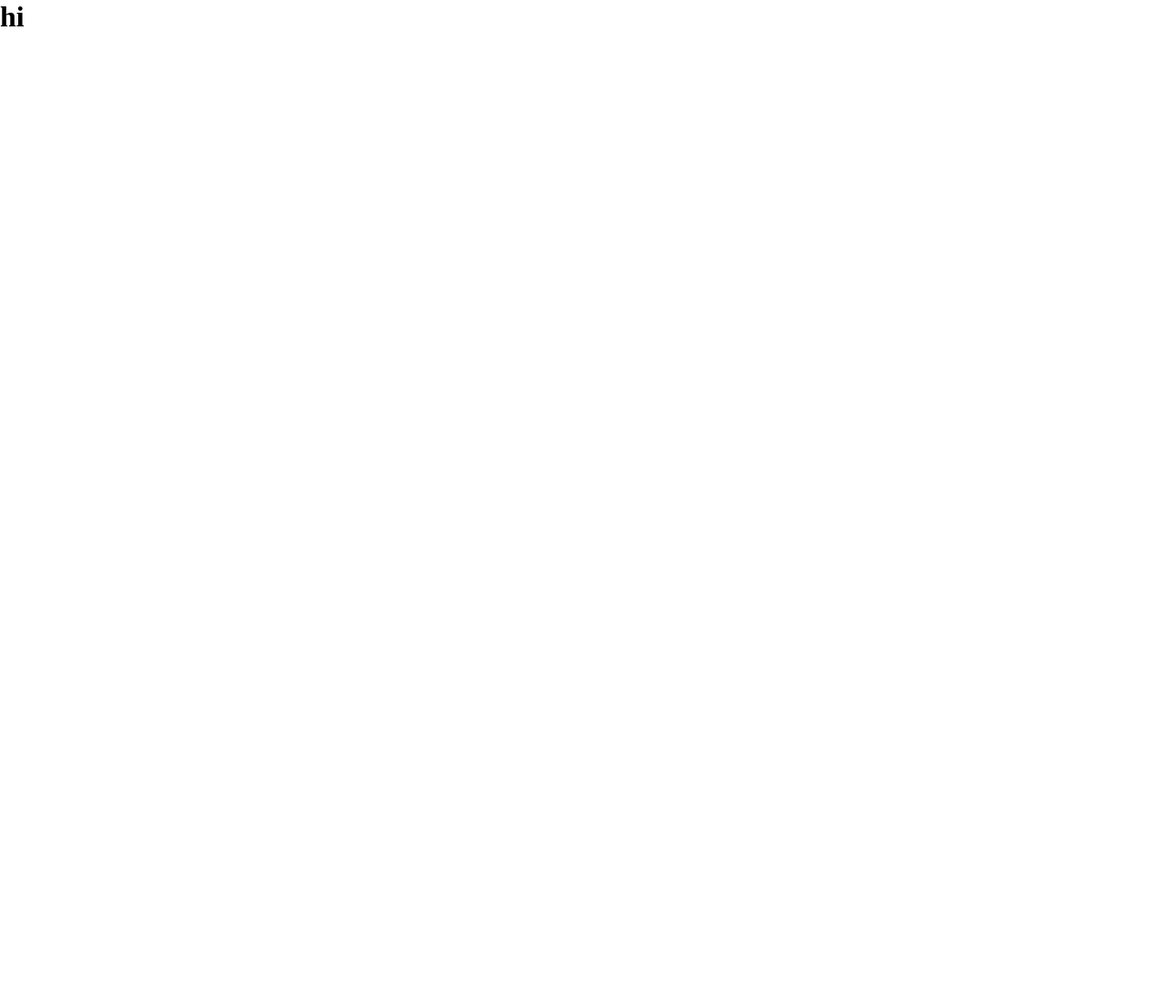
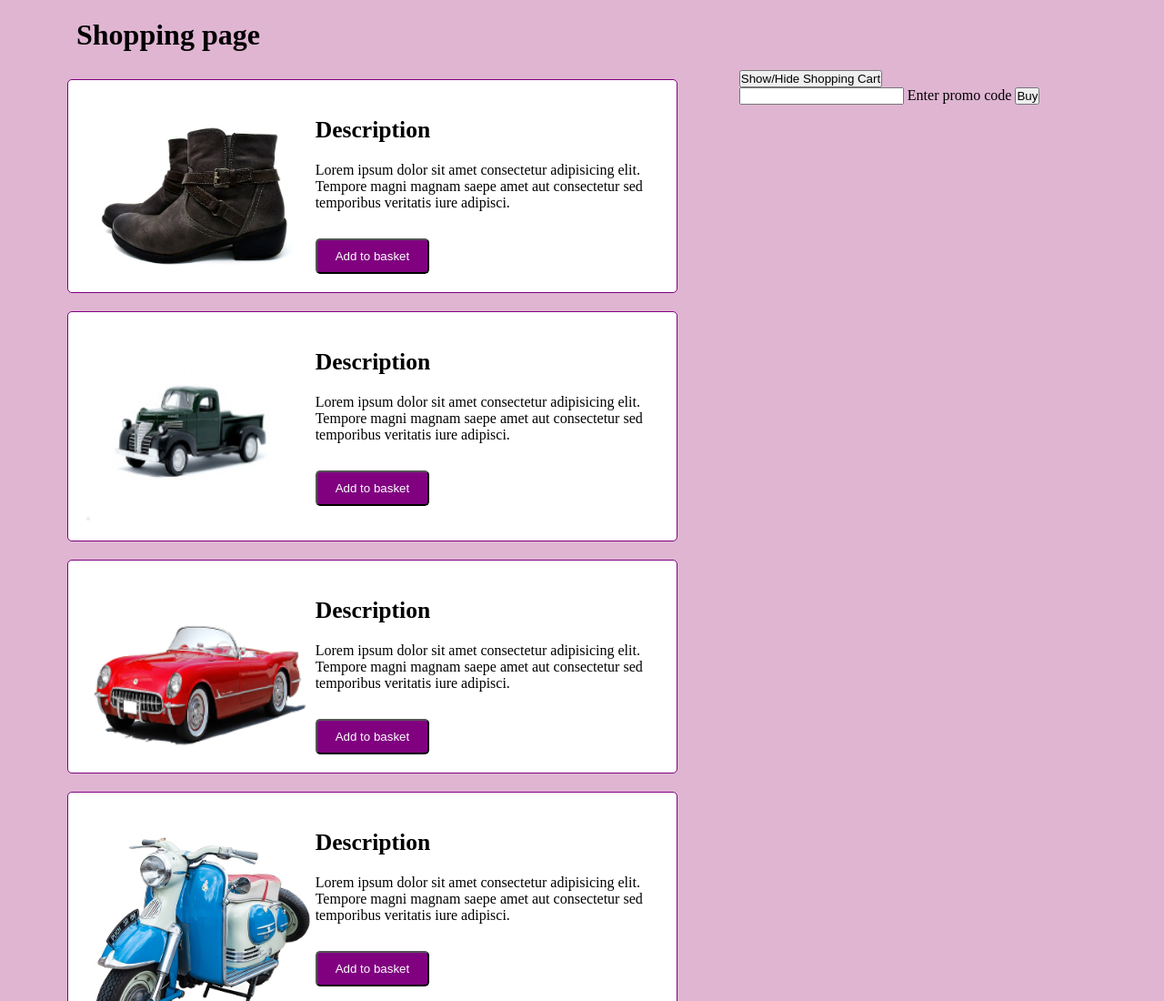
Before and after one commit to djordjijem/Web-components, a plain HTML site: page Listing-page/index.html in a window 1280 px wide. Shown: the top 1100 px of the page at 91% size. Before the commit the page ends 800 px from the top, so only its background shows below. Drawn offline with Linux system fonts and the light colour scheme.

Commit message:
add changes

```diff
--- a/Listing-page/CSS/main.css
+++ b/Listing-page/CSS/main.css
@@ -3,3 +3,50 @@
     margin: 0;
     padding: 0;
 }
+body {
+    background-color: rgb(223, 181, 210);
+}
+h1 {
+    margin: 20px;
+}
+.container {
+    max-width: 90%;
+    margin: auto;
+}
+.wrapper__sections {
+    width: 60%;
+    float: left;
+}
+.products {
+    border: 1px solid purple;
+    border-radius: 5px;
+    margin: 10px;
+    float: left;
+    padding: 20px;
+    background-color: white;
+}
+.products img {
+    width: 40%;
+    height: 40%;
+   float: left;
+}
+
+.description h3 {
+    margin: 20px;
+    font-size: 1.6em;
+}
+.description button {
+    padding: 10px 20px;
+    margin-top: 30px;
+    background-color: purple;
+    color: white;
+    outline: none;
+    cursor: pointer;
+    border-radius: 5px;
+}
+
+/*SHOPPING CART*/
+.shopping__cart {
+    width: 35%;
+    float: right;
+}
--- a/Listing-page/index.html
+++ b/Listing-page/index.html
@@ -6,10 +6,95 @@
     <title>Shoping Page</title>
     <meta name="viewport" content="width=device-width, initial-scale=1">
     <link rel="stylesheet" type="text/css" media="screen" href="css/main.css" />
+    <link rel="stylesheet" type="text/css" media="screen" href="css/products.css" />
+    <link rel="stylesheet" type="text/css" media="screen" href="css/shopping-basket.css" />
 </head>
 <body id="body">
     <div class="container">
-       <h1>hi</h1>
+       <h1>Shopping page</h1>
+       <div class="wrapper__sections">
+            <section class="products">
+            <div class="container__products">
+            <img src="images/ankle-boots-3053473_640.jpg" alt="">
+            <div class="description">
+            <h3>Description</h3>
+            <p>Lorem ipsum dolor sit amet consectetur adipisicing elit. Tempore magni magnam saepe amet aut consectetur sed temporibus veritatis iure adipisci.</p>
+            <button id="add--to--basket">Add to basket</button>
+            </div>
+
+            </div>
+            </section> <!-- products-->
+
+            <section class="products">
+            <div class="container__products">
+            <img src="images/car-3251609_640.jpg" alt="">
+            <div class="description">
+            <h3>Description</h3>
+            <p>Lorem ipsum dolor sit amet consectetur adipisicing elit. Tempore magni magnam saepe amet aut consectetur sed temporibus veritatis iure adipisci.</p>
+            <button id="add--to--basket">Add to basket</button>
+            </div>
+            <button class="add--to--basket"></button>
+            </div>
+            </section> <!-- products-->
+
+            <section class="products">
+            <div class="container__products">
+            <img src="images/chevi.png" alt="">
+            <div class="description">
+            <h3>Description</h3>
+            <p>Lorem ipsum dolor sit amet consectetur adipisicing elit. Tempore magni magnam saepe amet aut consectetur sed temporibus veritatis iure adipisci.</p>
+            <button class="add--to--basket">Add to basket</button>
+            </div>
+            </div>
+            </section> <!-- products-->
+
+            <section class="products">
+            <div class="container__products">
+            <img src="images/motor-scooter-917668_640.jpg" alt="">
+            <div class="description">
+            <h3>Description</h3>
+            <p>Lorem ipsum dolor sit amet consectetur adipisicing elit. Tempore magni magnam saepe amet aut consectetur sed temporibus veritatis iure adipisci.</p>
+            <button class="add--to--basket">Add to basket</button>
+            </div>
+            </div>
+            </section> <!-- products-->
+
+            <section class="products">
+            <div class="container__products">
+            <img src="images/glass-glass-3235980_640.png" alt="">
+            <div class="description">
+            <h3>Description</h3>
+            <p>Lorem ipsum dolor sit amet consectetur adipisicing elit. Tempore magni magnam saepe amet aut consectetur sed temporibus veritatis iure adipisci.</p>
+            <button class="add--to--basket">Add to basket</button>
+            </div>
+            </div>
+            </section> <!-- products-->
+
+            <section class="products">
+            <div class="container__products">
+            <img src="images/shoes-3029728_640.jpg" alt="">
+            <div class="description">
+            <h3>Description</h3>
+            <p>Lorem ipsum dolor sit amet consectetur adipisicing elit. Tempore magni magnam saepe amet aut consectetur sed temporibus veritatis iure adipisci.</p>
+            <button class="add--to--basket">Add to basket</button>
+            </div>
+            </div>
+            </section> <!-- products-->
+       </div>   <!--Wrapper-->
+
+
+        <section class="shopping__cart">
+            <button id="show-hide-cart">Show/Hide Shopping Cart</button>
+            <div id="content__in__the__cart">
+
+            </div>
+            <form action="">
+                <input type="text" name="promo-code">
+                <label for="promo-code">Enter promo code</label>
+                <input type="button" name="button" value="Buy">
+
+            </form>
+        </section> <!--Shopping cart-->
 
     </div><!-- Container -->
     <script src="js/main.js"></script>
--- a/Listing-page/js/main.js
+++ b/Listing-page/js/main.js
@@ -0,0 +1,15 @@
+var cart_content = document.getElementById('content__in__the__cart');
+var add_btn = document.getElementsByClassName('products');
+
+
+for(let i = 0; i < add_btn.length; i++){
+    add_btn[i].addEventListener('click', function (event) {
+
+
+      var dupNode = this.cloneNode([]);
+      console.log(dupNode)
+
+
+   });
+
+}
```
